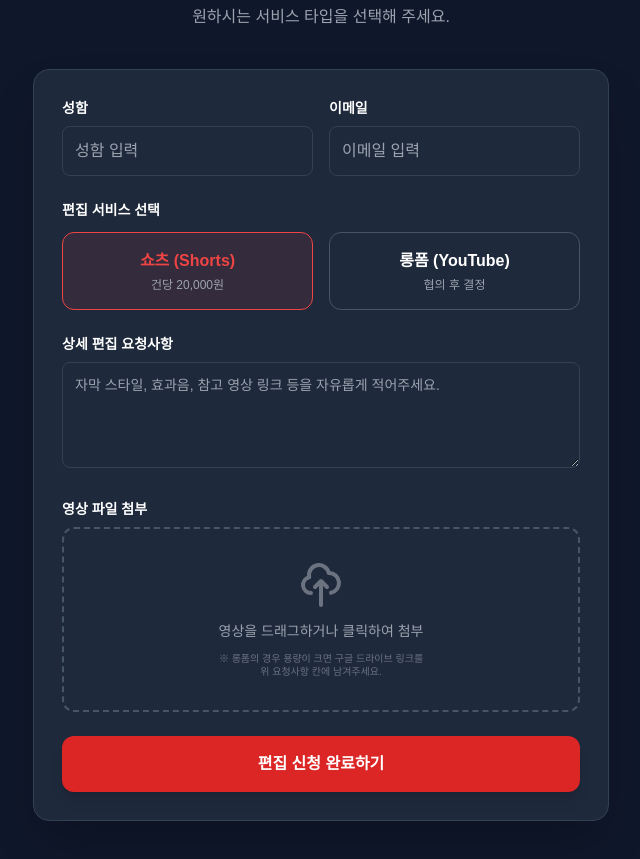
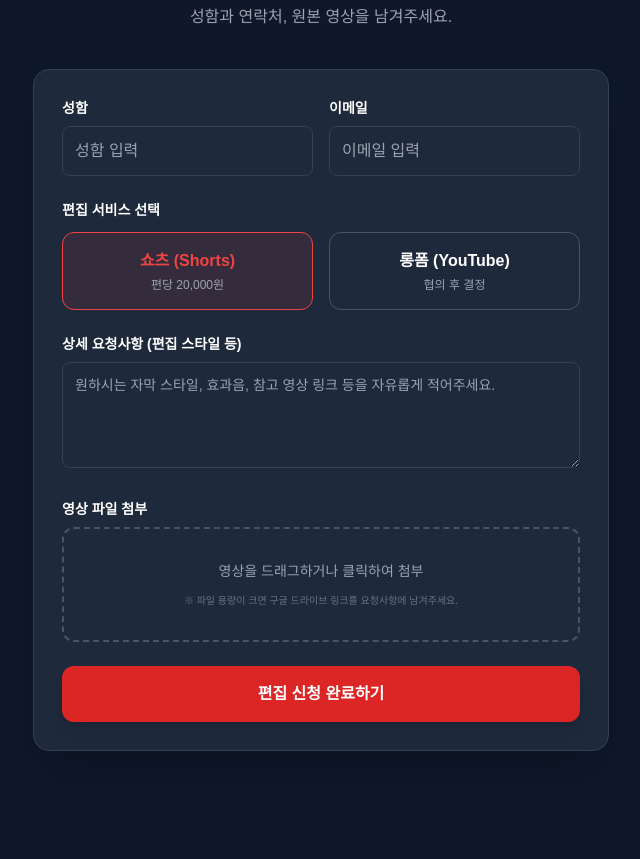
Before and after one commit to dhtmdwo481-lang/video-editing, a plain HTML site: page editing.html in a window 1280 px wide. Shown: the part 79-938 px from the top of the page, without its empty margins (319-959 px from the left). After the commit the page ends 870 px from the top, so only its background shows below. Drawn offline with nearby package versions, Linux system fonts and the light colour scheme.

Commit message:
Update editing.html

```diff
--- a/editing.html
+++ b/editing.html
@@ -17,7 +17,6 @@
             outline: none;
             box-shadow: 0 0 0 2px rgba(239, 68, 68, 0.2);
         }
-        /* 라디오 버튼 커스텀 스타일 */
         input[type="radio"]:checked + label {
             border-color: #ef4444;
             background-color: rgba(239, 68, 68, 0.1);
@@ -30,7 +29,7 @@
     <div class="max-w-xl mx-auto">
         <div class="text-center mb-10">
             <h1 class="text-3xl font-extrabold text-red-500 mb-2">영상 편집 신청서</h1>
-            <p class="text-gray-400">원하시는 서비스 타입을 선택해 주세요.</p>
+            <p class="text-gray-400">성함과 연락처, 원본 영상을 남겨주세요.</p>
         </div>
 
         <div class="bg-slate-800 rounded-2xl shadow-2xl p-7 border border-slate-700">
@@ -54,7 +53,7 @@
                             <input type="radio" name="service-type" id="shorts" value="쇼츠" class="hidden" checked>
                             <label for="shorts" class="block text-center border border-slate-600 p-4 rounded-xl cursor-pointer hover:border-gray-400 transition">
                                 <span class="block font-bold">쇼츠 (Shorts)</span>
-                                <span class="block text-xs text-gray-400 mt-1">건당 20,000원</span>
+                                <span class="block text-xs text-gray-400 mt-1">편당 20,000원</span>
                             </label>
                         </div>
                         <div class="relative">
@@ -68,10 +67,10 @@
                 </div>
 
                 <div>
-                    <label class="block text-sm font-semibold mb-2">상세 편집 요청사항</label>
+                    <label class="block text-sm font-semibold mb-2">상세 요청사항 (편집 스타일 등)</label>
                     <textarea name="request-detail" rows="4" required
                         class="form-input w-full p-3 rounded-lg text-white text-sm"
-                        placeholder="자막 스타일, 효과음, 참고 영상 링크 등을 자유롭게 적어주세요."></textarea>
+                        placeholder="원하시는 자막 스타일, 효과음, 참고 영상 링크 등을 자유롭게 적어주세요."></textarea>
                 </div>
 
                 <div>
@@ -79,21 +78,17 @@
                     <div class="relative border-2 border-dashed border-slate-600 rounded-xl p-8 text-center hover:border-red-500 transition cursor-pointer group">
                         <input type="file" name="upload" required class="absolute inset-0 w-full h-full opacity-0 cursor-pointer">
                         <div class="space-y-3">
-                            <div class="mx-auto h-12 w-12 text-gray-500 group-hover:text-red-500 transition">
-                                <svg fill="none" stroke="currentColor" viewBox="0 0 24 24"><path stroke-linecap="round" stroke-linejoin="round" stroke-width="2" d="M7 16a4 4 0 01-.88-7.903A5 5 0 1115.9 6L16 6a5 5 0 011 9.9M15 13l-3-3m0 0l-3 3m3-3v12"></path></svg>
-                            </div>
                             <p class="text-sm text-gray-400">영상을 드래그하거나 클릭하여 첨부</p>
-                            <p class="text-[10px] text-gray-500 leading-tight">※ 롱폼의 경우 용량이 크면 구글 드라이브 링크를<br>위 요청사항 칸에 남겨주세요.</p>
+                            <p class="text-[10px] text-gray-500">※ 파일 용량이 크면 구글 드라이브 링크를 요청사항에 남겨주세요.</p>
                         </div>
                     </div>
                 </div>
 
-                <button type="submit" class="w-full bg-red-600 hover:bg-red-700 text-white font-bold py-4 rounded-xl transition duration-200 shadow-lg active:scale-[0.98]">
+                <button type="submit" class="w-full bg-red-600 hover:bg-red-700 text-white font-bold py-4 rounded-xl transition shadow-lg active:scale-[0.98]">
                     편집 신청 완료하기
                 </button>
             </form>
         </div>
     </div>
-
 </body>
 </html>
```
